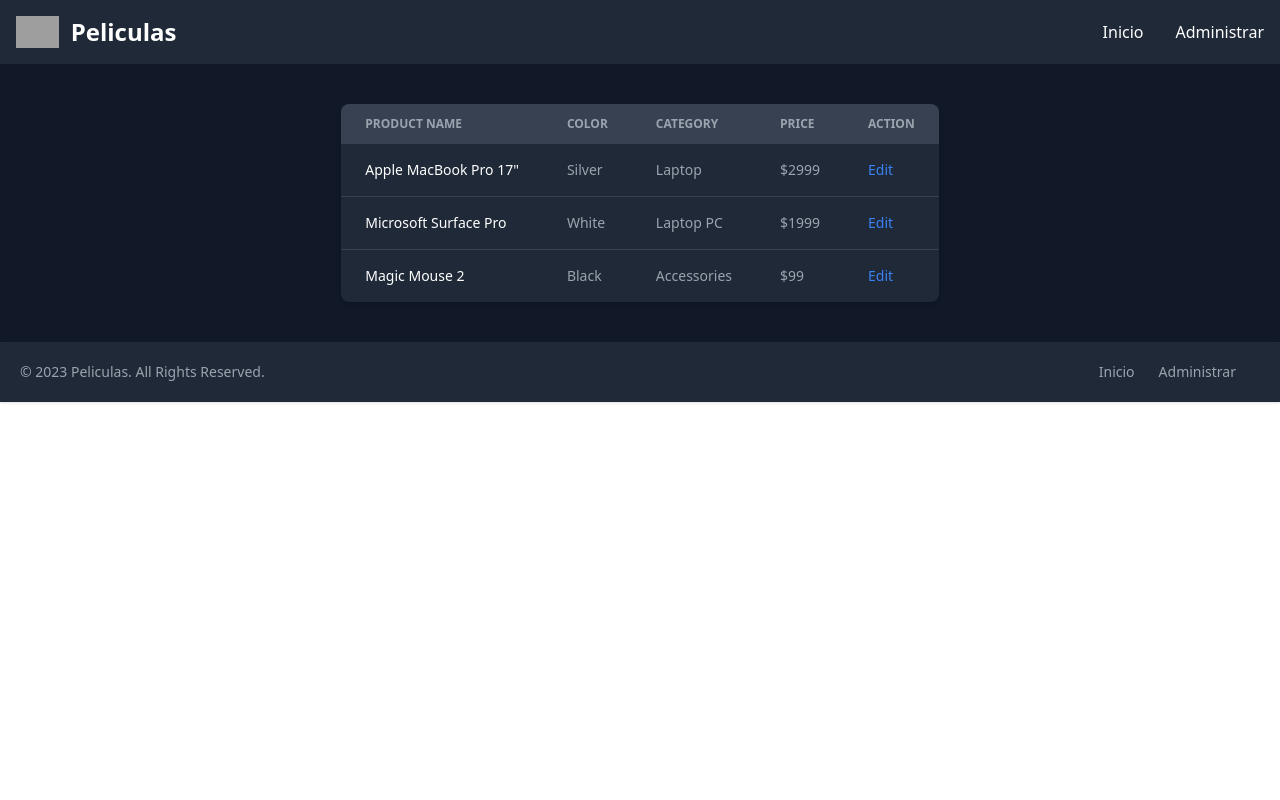
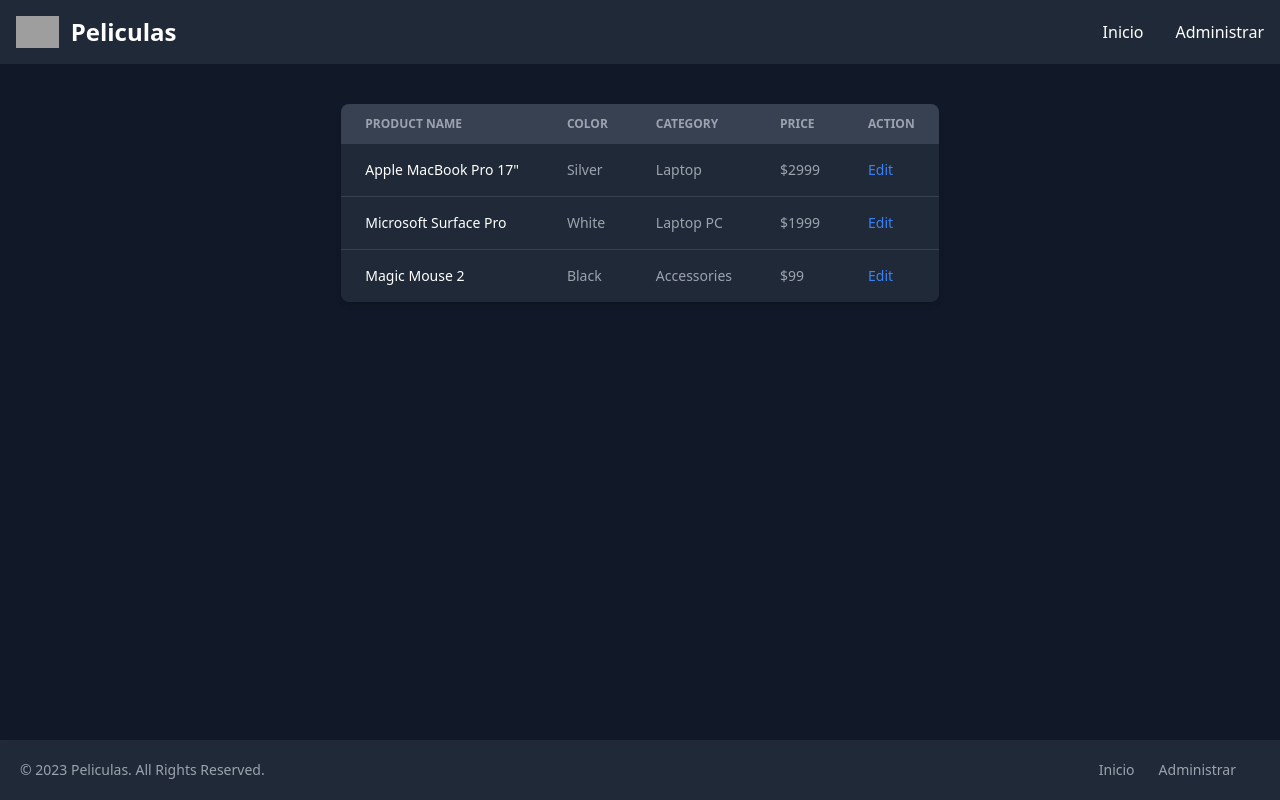
Before and after one commit to avillaq/CRUD-Peliculas, an Angular app in the folder FRONTEND/: page /administrar in a window 1280 px wide. Built offline with nearby package versions, Linux system fonts and the light colour scheme; grey boxes are pictures that could not be loaded.

Commit message:
Añadimos mas estilos

```diff
--- a/FRONTEND/src/app/app.component.html
+++ b/FRONTEND/src/app/app.component.html
@@ -1,3 +1,7 @@
-<app-navegacion></app-navegacion>
-<router-outlet />
-<app-footer></app-footer>
+<div id="app-root">
+    <app-navegacion></app-navegacion>
+    <main class="dark:bg-gray-900">
+        <router-outlet />
+    </main>
+    <app-footer></app-footer>
+</div>
--- a/FRONTEND/src/app/listar/listar.component.html
+++ b/FRONTEND/src/app/listar/listar.component.html
@@ -1,4 +1,4 @@
-<div class="flex flex-wrap justify-center py-10 dark:bg-gray-900">
+<div class="flex flex-wrap justify-center py-10">
 
 
 <div class="relative overflow-x-auto shadow-md sm:rounded-lg">
--- a/FRONTEND/src/app/peliculas/peliculas.component.html
+++ b/FRONTEND/src/app/peliculas/peliculas.component.html
@@ -1,4 +1,4 @@
-<div class="flex flex-wrap justify-center py-10 dark:bg-gray-900">
+<div class="flex flex-wrap justify-center py-10">
     <!-- card -->
     <div class="rounded-lg h-90 w-60 md:w-80 mx-5">
         <img alt="photo"
--- a/FRONTEND/src/styles.css
+++ b/FRONTEND/src/styles.css
@@ -3,17 +3,18 @@
 @tailwind components;
 @tailwind utilities;
 
-*,*:before,*:after {
-    box-sizing: inherit;
-}
-html {
-    box-sizing: border-box;
+html, body {
     height: 100%;
-}
-body {
     margin: 0;
     padding: 0;
+}
+
+#app-root {
     display: flex;
     flex-direction: column;
-    min-height: 100%;
+    min-height: 100vh;
 }
+
+main {
+    flex: 1;
+}
```
